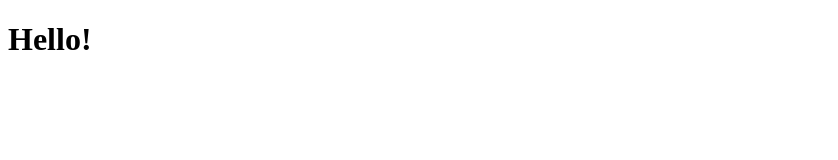
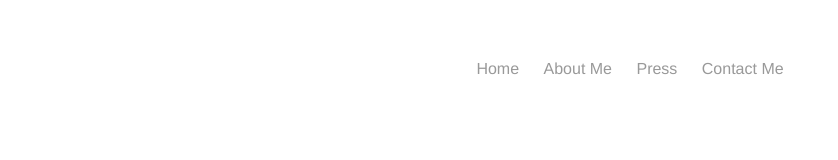
Before and after one commit to whyhbcutech/briannafugate408.github.io, a plain HTML site: page About.html in a window 1280 px wide. Shown: the whole page, without its empty margins (0-838 px from the left). Drawn offline with Linux system fonts and the light colour scheme.

Commit message:
Update About.html

```diff
--- a/About.html
+++ b/About.html
@@ -1,10 +1,19 @@
 <!DOCTYPE html>
-<head>
-<title>Brianna Fugate</title>
-</head>
+<html>
+	<head>
+		<title>Brianna Fugate</title>
 
-<body>
+		<!-- link to main stylesheet -->
+		<link rel="stylesheet" type="text/css" href="/css/main.css">
+		<!-- link to main stylesheet -->
+	</head>
 
-  <h1> Hello! </h1>
-
-</body>
+	<body>
+		<nav>
+    		<center><ul>
+        		<li><a href="/">Home</a></li>
+	        	<li><a href="About.html">About Me</a></li>
+        		<li><a href="Press.html">Press</a></li>
+        		<li><a href="Contact.html">Contact Me</a></li>
+    		</ul></center>
+		</nav>
```
